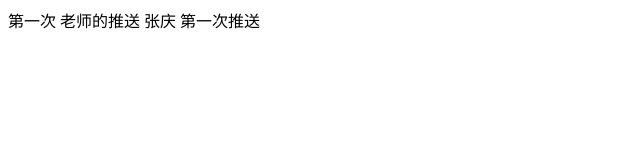
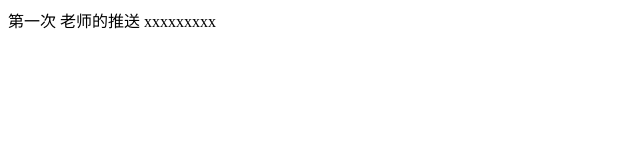
Before and after one commit to teach-tian/2002two, a plain HTML site: page src/index.html in a window 1280 px wide. Shown: the full height of the page, 0-640 px from the left. Drawn offline with Linux system fonts and the light colour scheme.

Commit message:
第二次提交

```diff
--- a/src/index.html
+++ b/src/index.html
@@ -8,6 +8,6 @@
 <body>
     第一次
     老师的推送
-张庆 第一次推送
+xxxxxxxxx
 </body>
 </html>
```
